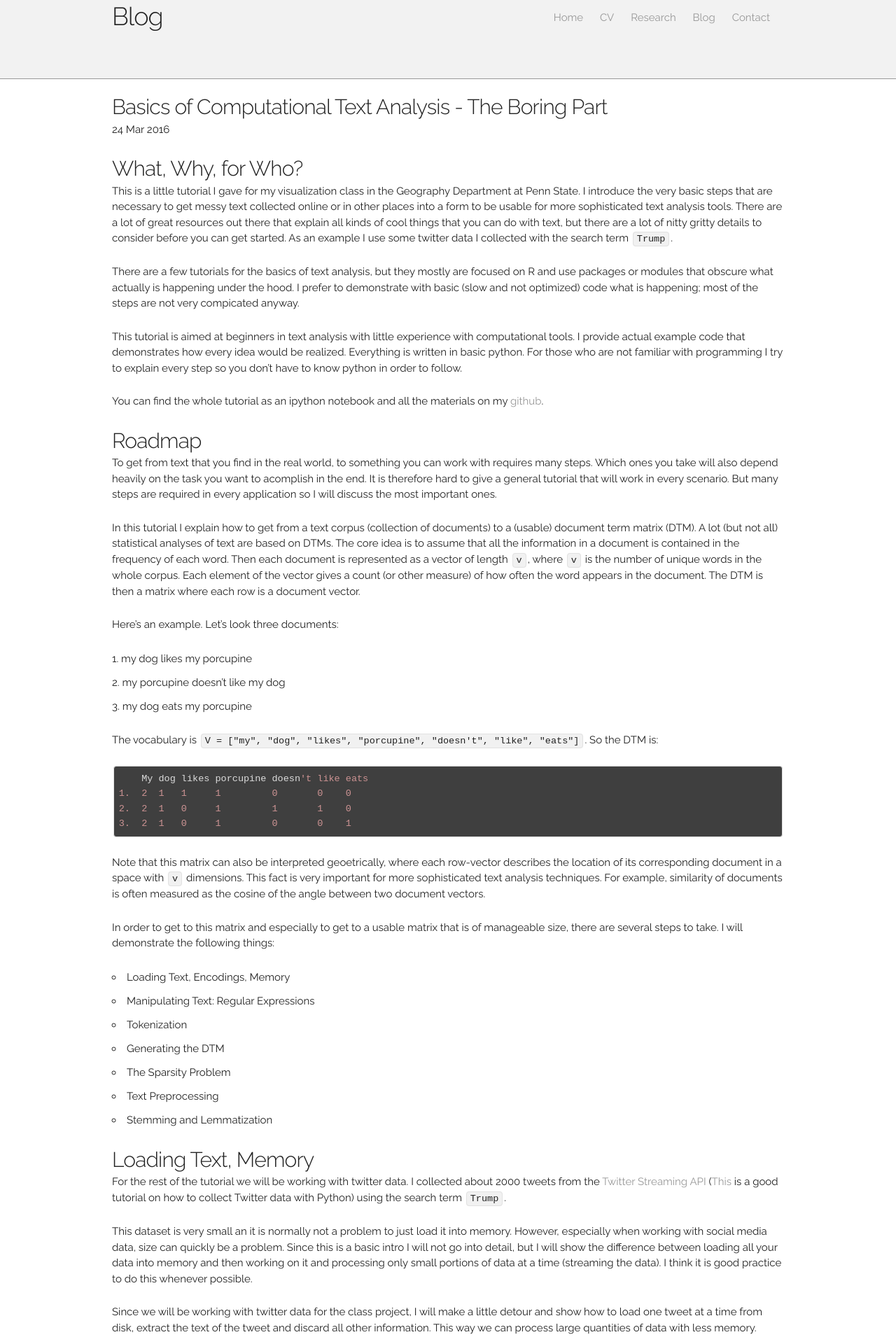
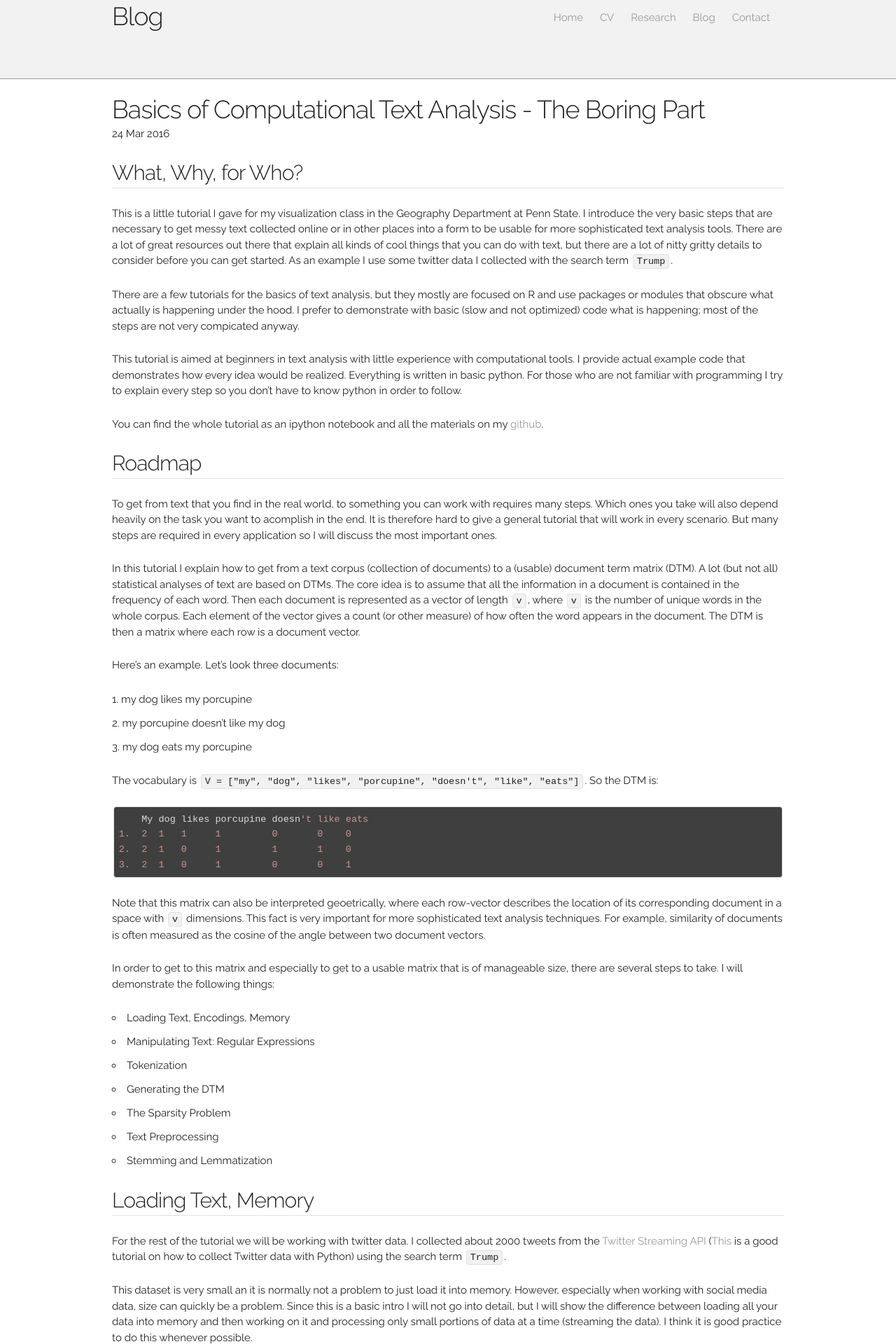
Before and after one commit to flinder/flinder.github.io, a Jekyll site: the page built from _posts/2016-03-24-intro-to-text-analysis.md, in a window 1280 px wide. Shown: the top 1920 px of the page at 70% size. Built offline with Jekyll 4.4.1, drawn with Linux system fonts in a browser that asks for light colours.

Commit message:
added lines to text analysis post

```diff
--- a/_layouts/post.html
+++ b/_layouts/post.html
@@ -2,7 +2,7 @@
 layout: default
 ---
 
-<h4>{{ page.post_title }}</h4>
+<h3>{{ page.post_title }}</h3>
 <p>{{ page.date | date_to_string }}</p>
 
 {{ content }}
--- a/_posts/2016-03-24-intro-to-text-analysis.md
+++ b/_posts/2016-03-24-intro-to-text-analysis.md
@@ -8,6 +8,7 @@ excerpt: "A tutorial for the basics of computational text analysis. For absolute
 ---
 
 #### What, Why, for Who?
+<hr/>
 This is a little tutorial I gave for my visualization class in the Geography Department at Penn State. I introduce the very basic steps that are necessary to get messy text collected online or in other places into a form to be usable for more sophisticated text analysis tools. There are a lot of great resources out there that explain all kinds of cool things that you can do with text, but there are a lot of nitty gritty details to consider before you can get started. As an example I use some twitter data I collected with the search term `Trump`.
 
 There are a few tutorials for the basics of text analysis, but they mostly are focused on R and use packages or modules that obscure what actually is happening under the hood. I prefer to demonstrate with basic (slow and not optimized) code what is happening; most of the steps are not very compicated anyway.
@@ -17,7 +18,7 @@ This tutorial is aimed at beginners in text analysis with little experience with
 You can find the whole tutorial as an ipython notebook and all the materials on my [github](https://github.com/flinder/flinder.github.io/tree/master/text_analysis_tutorial).
 
 #### Roadmap
-
+<hr/>
 To get from text that you find in the real world, to something you can work with requires many steps. Which ones you take will also depend heavily on the task you want to acomplish in the end. It is therefore hard to give a general tutorial that will work in every scenario. But many steps are required in every application so I will discuss the most important ones.
 
 In this tutorial I explain how to get from a text corpus (collection of documents) to a (usable) document term matrix (DTM). A lot (but not all) statistical analyses of text are based on DTMs. The core idea is to assume that all the information in a document is contained in the frequency of each word. Then each document is represented as a vector of length `v`, where `v` is the number of unique words in the whole corpus. Each element of the vector gives a count (or other measure) of how often the word appears in the document. The DTM is then a matrix where each row is a document vector.
@@ -49,6 +50,7 @@ In order to get to this matrix and especially to get to a usable matrix that is
 - Stemming and Lemmatization
 
 #### Loading Text, Memory
+<hr/>
 
 For the rest of the tutorial we will be working with twitter data. I collected about 2000 tweets from the [Twitter Streaming API](https://dev.twitter.com/streaming/overview) ([This](http://adilmoujahid.com/posts/2014/07/twitter-analytics/) is a good tutorial on how to collect Twitter data with Python) using the search term `Trump`.
 
@@ -79,6 +81,7 @@ The data is in json format. Each json document is surrounded by `{}` and has key
 For this tutorial we only need the value of the `"text"` key, which contains the text the user wrote in her tweet. We will therefore load only one tweet at a time, extract the text and discard all the other information.
 
 #### Retrieving information from tweets
+<hr/>
 
 
 <pre><code class="python">import io
@@ -122,6 +125,7 @@ Output:
 It did we collected 1521 tweets and below we can see the text of the first two.
 
 #### Manipulating Text: Regular Expressions
+<hr/>
 
 Regular expressions are basically templates that can be used to match character sequences. You have probably used them. For example when you type a search into a search engine you can use the `*` to match several terms with one query. For example `read*` would match `reading`, `reader`, `readings`, `reads`, etc. In this case `*` is a regular expression that says 'match every character except a space'.
 
@@ -160,6 +164,7 @@ Output:
 This worked well. We saw that the `[` `]` where key to do this. There are a lot of these special characters, which you just have to look up. Here are some of the most important basics:
 
 #### Some basic expressions
+<hr/>
 
 - `[]`: A set of characters/expressions. E.g. `[A-Z]` matches all upper case letters
 - `.`: Matches everything
@@ -267,6 +272,7 @@ print max_hash + ": " + str(hashtags[max_hash])
 
 
 #### Tokenization
+<hr/>
 
 Most statistical text analysis is based on the 'bag-of-words' approach: It is assumed information in documents is purely contained in the word counts of a document. Grammatical and syntactical structure is ignored. Through this assumption we clearly lose a lot of information. But it makes analysis of text tremendously easier and is sufficient in many situations. Let's first count all words in each document.
 
@@ -330,12 +336,14 @@ Output:
 </code></pre>
 
 ##### Resources
+<hr/>
 
 More sophisticated tokenizers can detect things like it's -> it is and deal correctly with punctuation. They are also able to separate sentences. For python there is the classic [nltk](http://www.nltk.org/) module ([here](http://textminingonline.com/dive-into-nltk-part-ii-sentence-tokenize-and-word-tokenize) is a tutorial on tokenization) and the faster [spaCy](https://spacy.io/). The [scikit-learn](http://scikit-learn.org/stable/) machine learning libraries also have tokenization tools, the [sklearn vectorizers](http://scikit-learn.org/stable/modules/generated/sklearn.feature_extraction.text.CountVectorizer.html). In R you can use [tm](https://cran.r-project.org/web/packages/tm/index.html) or [quanteda](https://cran.rstudio.com/web/packages/quanteda/vignettes/quickstart.html).
 
 For simple tasks like this, there are also some really nice UNIX commandline tools. For exampl: [tr](https://en.wikipedia.org/wiki/Tr_(Unix) and [sed](http://www.grymoire.com/Unix/Sed.html). Check out [UNIX for poets](https://web.stanford.edu/class/cs124/kwc-unix-for-poets.pdf) too.
 
 #### Creating a Document Term Matrix
+<hr/>
 
 A lot (but not all) statistical analyses of text are based on Document Term Matrices (DTM). A DTM, as the name says, is a matrix that contains one row per document (in our case a document is all the text for one candidate) and one column per term (or token). Like this:
 
@@ -546,6 +554,7 @@ Before that, some resources for term document matrix generation:
 The R packages I mentioned above help you generate term document matrices automatically. In python I can recommend the [gensim](https://radimrehurek.com/gensim/) package. It gives you utilities to make document term matrices and fit sophisticated models to your data. However you have to pre-process your the text yourself. Good that you just learned how to do that!
 
 #### The Sparsity Problem
+<hr/>
 
 As we suspected before, here is why we have such a sparse matrix. Words that mean the same thing are treated as completely independent dimensions. E.g.:
 
@@ -604,6 +613,7 @@ For this basic tutorial I will demonstrate just the basics (`1`-`7`) and complet
 Now lets do this. `1`, `2` and `3` can be easily done with regular expressions and standard string tools in every programming language.
 
 #### Dimension Reduction through Text Preprocessing
+<hr/>
 
 In this step we will convert everything to lower case and remove all non-letters. We will also remove so called stop words (words like `and`, `the`, `of` that don't contain much meaning but are very frequent). There are some special things in twitter data that we can also remove for now:
 - Many links/urls
@@ -710,6 +720,7 @@ Ouput:
 This reduced the number of words by a lot. From over 7000 to 3300! But we can do better. We still didn't solve the problem of gramatical inflections, plurals, etc.
 
 #### Stemming and Lemmatization
+<hr/>
 
 Stemming and lemmatization are two techniques to 'normalize' tokens. This is done to avoid differentiating between different grammatical forms of the same word. Consider the three examples:
     - (walk, walking)
@@ -720,6 +731,7 @@ Stemming and lemmatization are two techniques to 'normalize' tokens. This is don
 The first is simple, the second is an irregular verb and the third is an animal.
 
 ##### Stemming
+<hr/>
 
 Stemming algorithms are rule based and operate on the tokens itself. It returns the 'stem' of a word, i.e. without grammatical inflections etc. For the above example it would probably return something like:
     - (walk, walk)
@@ -729,6 +741,7 @@ Stemming algorithms are rule based and operate on the tokens itself. It returns
 It worked fine in the first place, but stemmers are not able to find the cannonical form (or lemma) of a word. Therefore it failed to figure out the last three cases.
 
 ##### Lemmatization
+<hr/>
 
 Lemmatization, as the name suggests, is a group of algorithms that allow to find the lemma of a word. It often depends  on the context what the real lemma is (for example `the dove flies` or `I dove into the data`). The context of a word or the function of a word (verb, subject, object, etc.) can be automatically detected. This is called [part-of-speech tagging](https://en.wikipedia.org/wiki/Part-of-speech_tagging). Since it is important where in the sentence a word is located and what other words are around it, lemmatization works better if the algorithm is applied to the text in it's original form (not to text that has punctuation, upper case and stopwords removed for example).
 For the examles above, lemmatization would produce results like this:
```
